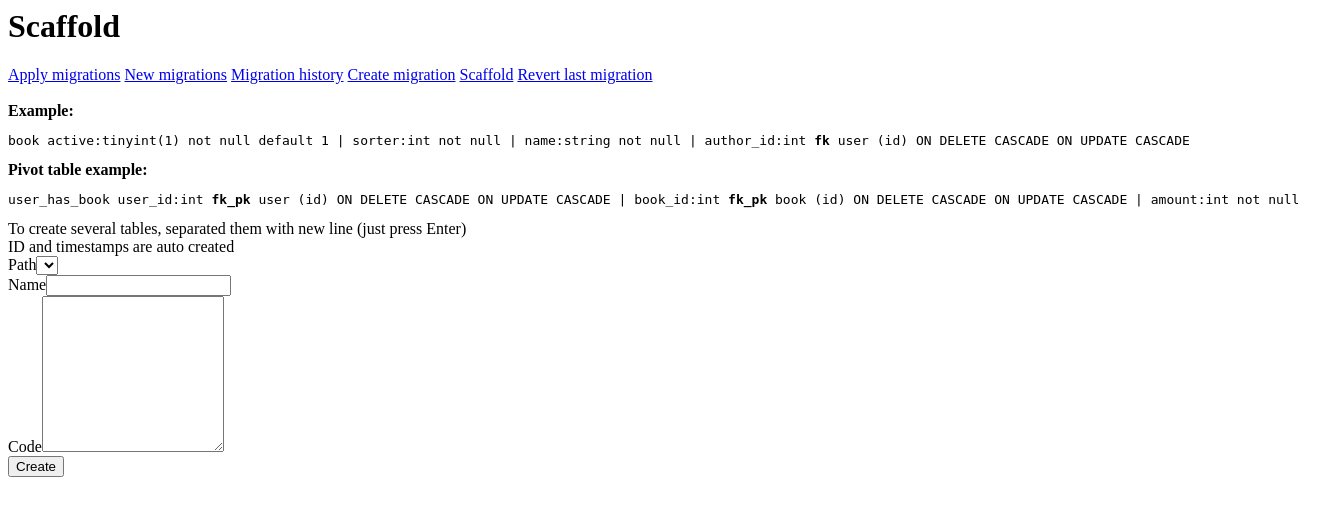
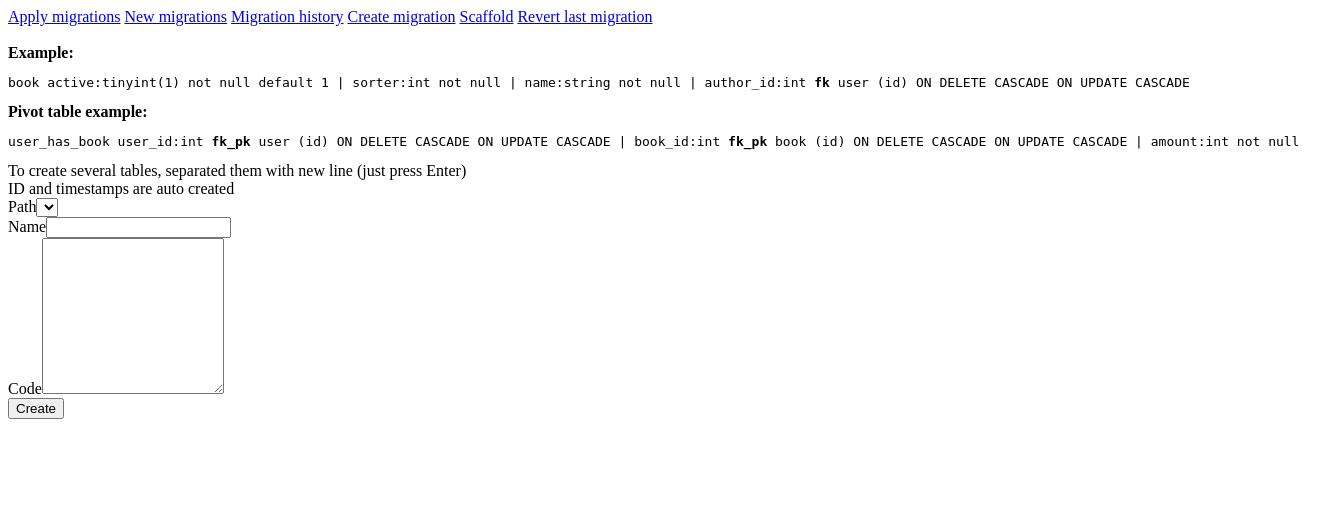
Before and after one commit to webvimark/module-migrations, a PHP site: template views/default/scaffold.php in a window 1320 px wide. Shown: the top 516 px of the page. Run offline with PHP 8.4, Linux system fonts and the light colour scheme; the template is opened without the code that fills it: most values are stand-ins (such as "Sample title", 1, 10 or a date in 2020); form fields are guessed from the names that the template uses; lists and menus that the app fills with data are empty; some libraries are stand-ins or nearby versions.

Commit message:
new look

```diff
--- a/views/default/create.php
+++ b/views/default/create.php
@@ -9,14 +9,14 @@ use yii\helpers\Html;
 
 ?>
 <?php $this->title = 'Create migration' ?>
-<h1>Create migration</h1>
 
+<div class="panel panel-default">
+	<div class="panel-body">
 		<?= $this->render('_buttons') ?>
 		<br/>
 
 		<?php $form = ActiveForm::begin([
 			'id'      => 'create-migration',
-//	'options' => ['class' => 'form-horizontal'],
 		]) ?>
 
 		<div class="row">
@@ -38,3 +38,5 @@ use yii\helpers\Html;
 		</div>
 
 		<?php ActiveForm::end() ?>
+	</div>
+</div>
--- a/views/default/scaffold.php
+++ b/views/default/scaffold.php
@@ -7,9 +7,11 @@ use webvimark\modules\migrations\forms\ScaffoldForm;
 use yii\bootstrap\ActiveForm;
 use yii\helpers\Html;
 
+$this->title = 'Scaffold';
 ?>
-<?php $this->title = 'Scaffold' ?>
-<h1><?= $this->title ?></h1>
+
+<div class="panel panel-default">
+	<div class="panel-body">
 
 		<?= $this->render('_buttons') ?>
 		<br/>
@@ -32,7 +34,6 @@ user_has_book user_id:int <b>fk_pk</b> user (id) ON DELETE CASCADE ON UPDATE CAS
 
 		<?php $form = ActiveForm::begin([
 			'id'      => 'create-migration',
-//	'options' => ['class' => 'form-horizontal'],
 		]) ?>
 
 
@@ -46,3 +47,5 @@ user_has_book user_id:int <b>fk_pk</b> user (id) ON DELETE CASCADE ON UPDATE CAS
 		<?= Html::submitButton('Create', ['class' => 'btn btn-primary']) ?>
 
 		<?php ActiveForm::end() ?>
+	</div>
+</div>
```
Also changed, not shown: forms/CreateForm.php (+2 -10 lines), views/default/index.php (+8 -5 lines). Lines whose indentation alone changed are shown as unchanged.
